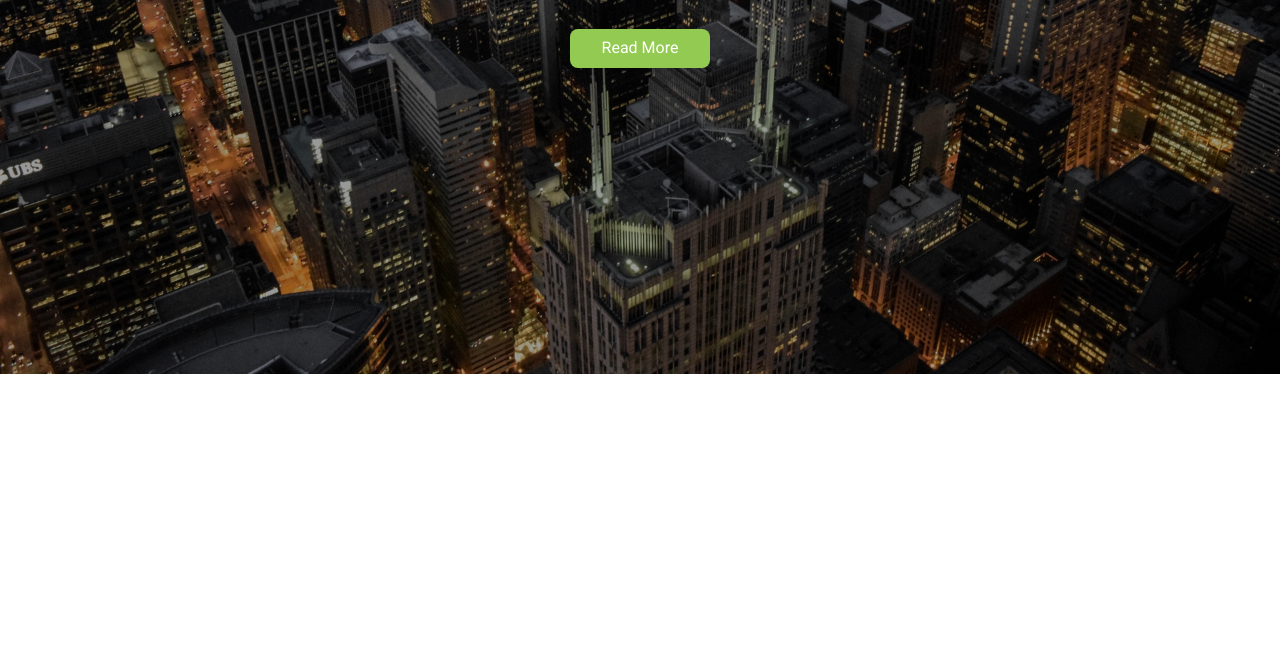
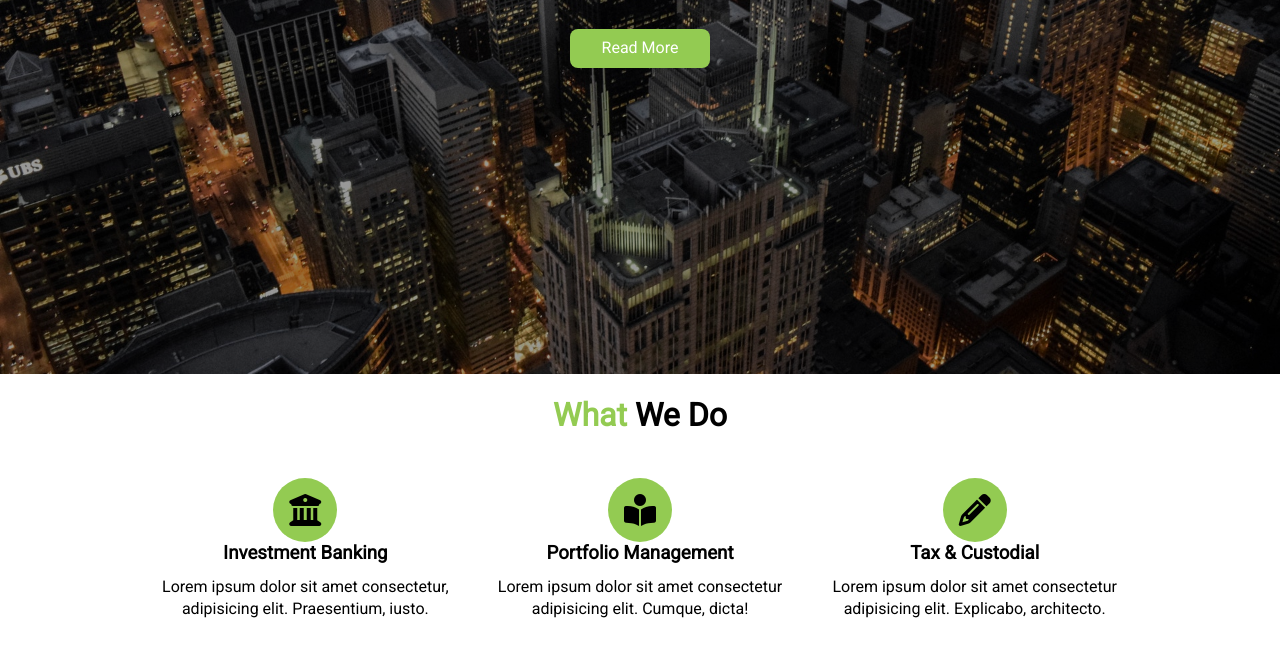
Before and after one commit to jhhest/Study-Project-Edger-ledger-website-Course-by-Brad-Traversy-, a plain HTML site: page index.html in a window 1280 px wide. Shown: the part 482-1138 px from the top of the page. Before the commit the page ends 856 px from the top, so only its background shows below. Drawn offline with Linux system fonts and the light colour scheme.

Commit message:
Added "What we do"
Three items made with <div>. The <div> elements are displayed a flex items so they visually appear as colums.

A container is used to let the items stay in the middle.

```diff
--- a/css/style.css
+++ b/css/style.css
@@ -23,6 +23,16 @@ p {
 
 /* Utility Classes */
 
+.container {
+  max-width: 1100px;
+  margin: auto;
+  padding: 0 2rem;
+  overflow: hidden;
+}
+
+.text-center {
+  text-align: center;
+}
 .text-primary {
   color: #93cb52;
 }
@@ -33,7 +43,13 @@ p {
   line-height: 1.1;
 }
 
-.lead{
+.m-heading {
+  font-size: 2rem;
+  margin-bottom: 0.75rem;
+  line-height: 1.1;
+}
+
+.lead {
   font-size: 1.3rem;
   margin-bottom: 2rem;
 }
@@ -48,12 +64,24 @@ p {
 }
 
 .btn:hover {
-    background: #7ab436
+  background: #7ab436;
 }
 
 .btn-dark {
   background: #333;
   color: #fff;
+}
+
+.py-1 {
+  padding: 1.5rem;
+}
+
+.py-2 {
+  padding: 2rem;
+}
+
+.py-3 {
+  padding: 3rem;
 }
 
 /* navbar */
@@ -101,11 +129,31 @@ p {
   align-items: center;
   /* To make the showcase-content have the heigth of the showcase.. Helps also aligning vertically(center)*/
   height: 100%;
-  width: 100%;
   padding: 0 2rem;
   /* Overlay */
   position: absolute;
   top: 56px;
+  right: 0;
+  bottom: 0;
   left: 0;
   background: rgba(0, 0, 0, 0.4);
 }
+
+/* Section: What We Do */
+
+.items {
+  display: flex;
+  padding: 1rem;
+}
+
+#what .items .item {
+  flex: 1;
+  text-align: center;
+  padding: 1rem;
+}
+
+#what .items .item i {
+  background: #93cb52;
+  padding: 1rem;
+  border-radius: 50%;
+}
--- a/index.html
+++ b/index.html
@@ -46,5 +46,39 @@
         <a href="#what" class="btn">Read More</a>
       </div>
     </header>
+    <!-- Section: What we do -->
+    <section id="what" class="bg-light py-1">
+      <div class="container">
+        <h2 class="m-heading text-center">
+          <span class="text-primary">
+            What
+          </span>
+          We Do
+        </h2>
+        <div class="items">
+          <div class="item">
+            <i class="fas fa-university fa-2x"></i>
+            <h3>Investment Banking</h3>
+            <p>
+              Lorem ipsum dolor sit amet consectetur, adipisicing elit. Praesentium, iusto.
+            </p>
+          </div>
+          <div class="item">
+            <i class="fas fa-book-reader fa-2x"></i>
+            <h3>Portfolio Management</h3>
+            <p>
+              Lorem ipsum dolor sit amet consectetur adipisicing elit. Cumque, dicta!
+            </p>
+          </div>
+          <div class="item">
+            <i class="fas fa-pencil-alt fa-2x"></i>
+            <h3>Tax & Custodial</h3>
+            <p>
+              Lorem ipsum dolor sit amet consectetur adipisicing elit. Explicabo, architecto.
+            </p>
+          </div>
+        </div>
+      </div>
+    </section>
   </body>
 </html>
```
Lines whose indentation alone changed are shown as unchanged.
